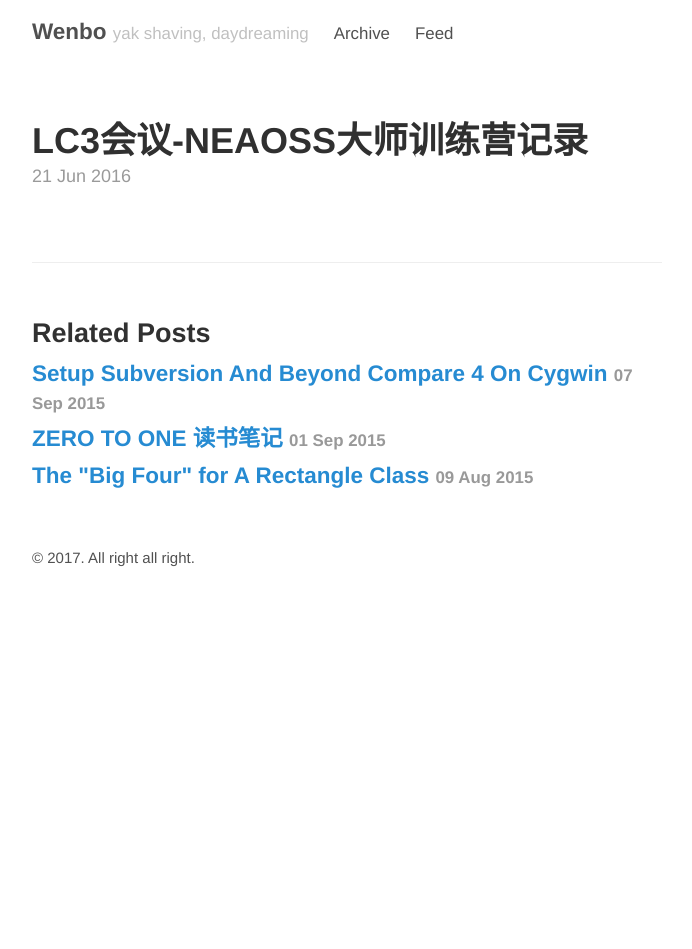
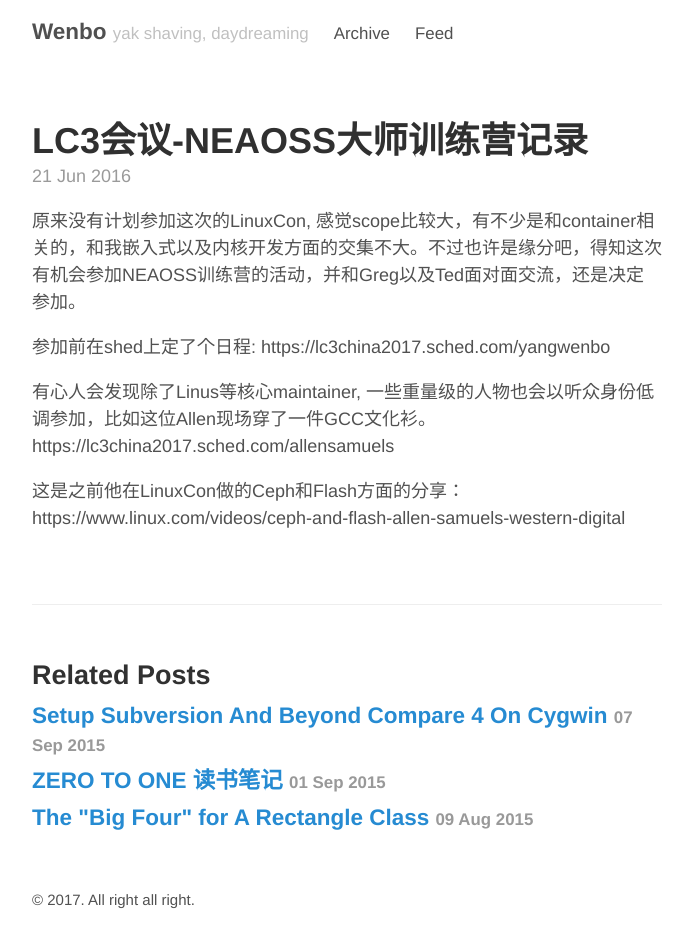
Before and after one commit to WenboYang/WenboYang.github.io, a Jekyll site: the page built from _posts/2016-6-21-linuxcon-beijing-summary.md, in a window 1280 px wide. Shown: the whole page, without its empty margins (293-985 px from the left). Built offline with Jekyll 4.4.1, drawn with Linux system fonts in a browser that asks for light colours; comment, search, counter and statistics services are not loaded; before the commit the page ends 900 px from its top, so only the background shows below that.

Commit message:
Update 2016-6-21-linuxcon-beijing-summary.md

```diff
--- a/_posts/2016-6-21-linuxcon-beijing-summary.md
+++ b/_posts/2016-6-21-linuxcon-beijing-summary.md
@@ -3,3 +3,14 @@ layout: post
 title: LC3会议-NEAOSS大师训练营记录
 comments: true
 ---
+
+原来没有计划参加这次的LinuxCon, 感觉scope比较大，有不少是和container相关的，和我嵌入式以及内核开发方面的交集不大。不过也许是缘分吧，得知这次有机会参加NEAOSS训练营的活动，并和Greg以及Ted面对面交流，还是决定参加。
+
+参加前在shed上定了个日程:
+https://lc3china2017.sched.com/yangwenbo
+
+有心人会发现除了Linus等核心maintainer, 一些重量级的人物也会以听众身份低调参加，比如这位Allen现场穿了一件GCC文化衫。
+https://lc3china2017.sched.com/allensamuels
+
+这是之前他在LinuxCon做的Ceph和Flash方面的分享：
+https://www.linux.com/videos/ceph-and-flash-allen-samuels-western-digital
```
